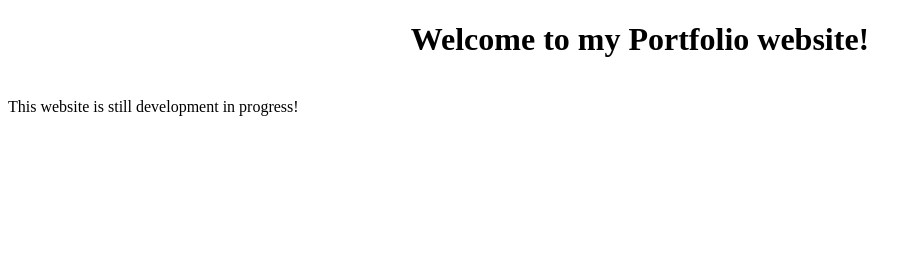
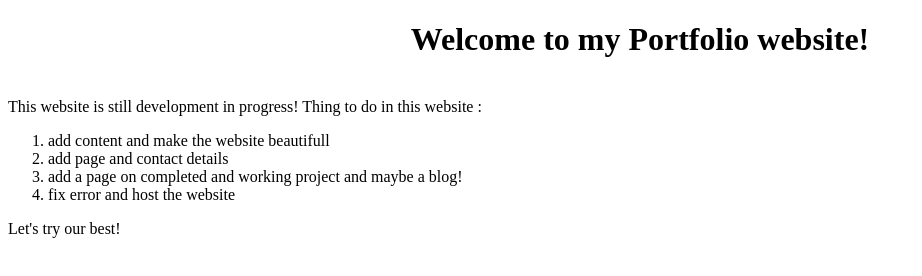
Before and after one commit to richard-pius/Portfolio, a plain HTML site: page index.html in a window 1280 px wide. Shown: the whole page, without its empty margins (0-922 px from the left). Drawn offline with Linux system fonts and the light colour scheme.

Commit message:
add some content

```diff
--- a/index.html
+++ b/index.html
@@ -12,5 +12,13 @@
 <br>
 <body>
 This website is still development in progress!
+Thing to do in this website :
+<ol>
+    <li>add content and make the website beautifull</li>
+    <li>add page and contact details</li>
+    <li>add a page on completed and working project and maybe a blog!</li>
+    <li>fix error and host the website</li>
+</ol>
+Let's try our best!
 </body>
 </html>
```
